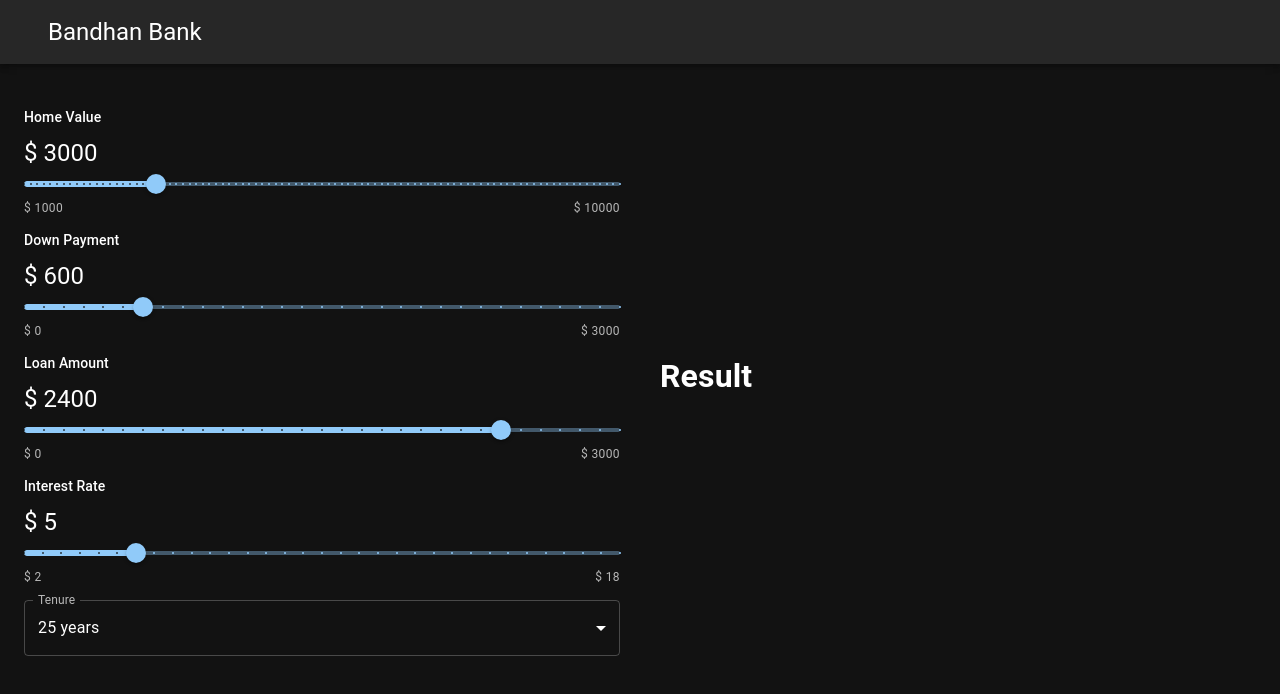
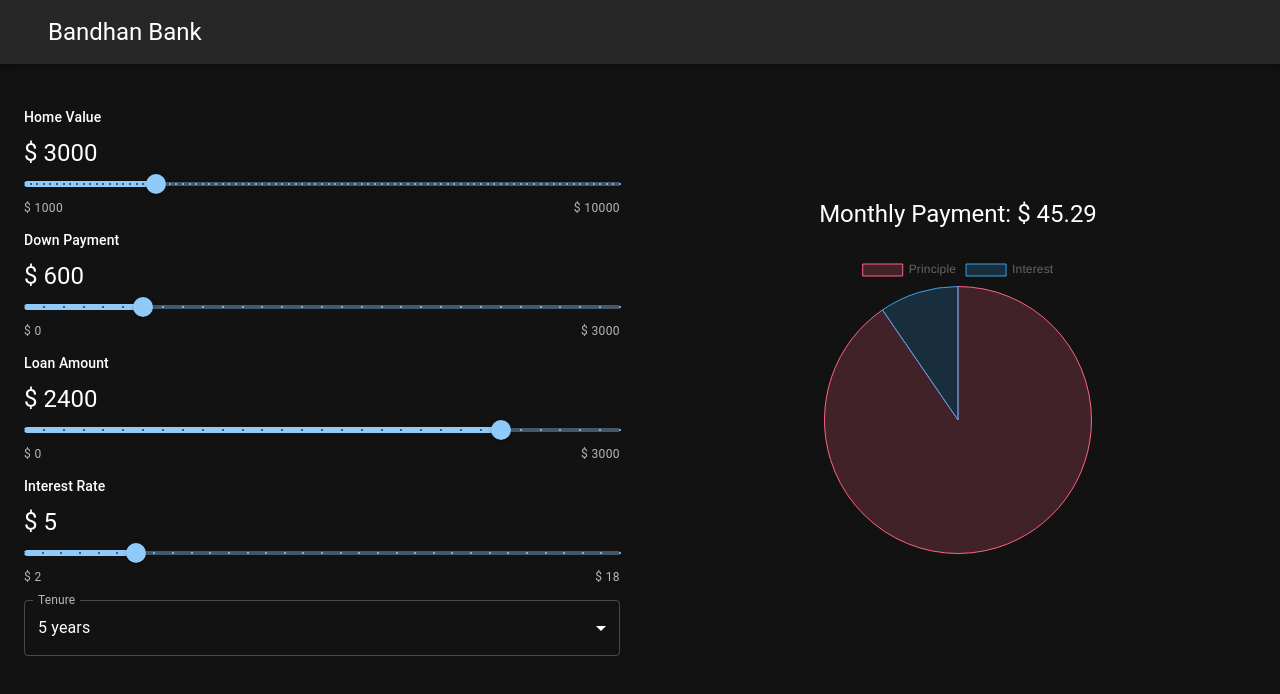
Before and after one commit to damodhar786/mortgage-calculator, a React (Create React App) app: page / in a window 1280 px wide. Shown: the top 694 px of the page. Built offline with nearby package versions, Linux system fonts and the light colour scheme.

Commit message:
result component added

```diff
--- a/src/App.js
+++ b/src/App.js
@@ -25,7 +25,7 @@
           <TenureSelect data={data} setData={setData} />
         </Grid>
         <Grid item xs={12} md={6}>
-          <Result />
+          <Result data={data} />
         </Grid>
       </Grid>
 
--- a/src/components/Result.js
+++ b/src/components/Result.js
@@ -1,9 +1,52 @@
+import { Stack, Typography } from '@mui/material';
 import React from 'react';
+import { Pie } from 'react-chartjs-2';
+import { Chart as ChartJS, ArcElement, Tooltip, Legend } from "chart.js";
 
-function Result() {
+ChartJS.register(ArcElement, Tooltip, Legend);
+
+function Result({ data }) {
+
+  const { homeValue, loanAmount, loanTerm, interestRate } = data;
+
+
+  const totalLoanMonths = loanTerm * 12;
+  const interestPerMonth = interestRate / 100 / 12;
+  const monthlyPayment =
+    (loanAmount * interestPerMonth *
+      (1 + interestPerMonth) ** totalLoanMonths) /
+    ((1 + interestPerMonth) ** totalLoanMonths - 1);
+
+  const totalInterestGenerated = monthlyPayment * totalLoanMonths - loanAmount;
+
+  const pieChartData = {
+    labels: ["Principle", "Interest"],
+    datasets: [
+      {
+        label: "Ratio of Principle and Interest",
+        data: [homeValue, totalInterestGenerated],
+        backgroundColor: ["rgba(255, 99, 132, 0.2)", "rgba(54, 162, 235, 0.2)"],
+        borderColor: ["rgba(255, 99, 132, 1)", "rgba(54, 162, 235, 1)"],
+        borderWidth: 1,
+      }
+    ]
+  }
+
+
   return (
     <div>
-      <h1>Result</h1>
+      <Stack gap={3} >
+        <Typography textAlign="center" variant="h5">
+          Monthly Payment: $ {monthlyPayment.toFixed(2)}
+        </Typography>
+        <Stack direction="row" justifyContent="center">
+          <div>
+            <Pie data={pieChartData} />
+          </div>
+
+        </Stack>
+
+      </Stack>
     </div>
   )
 }
--- a/src/components/TenureSelect.js
+++ b/src/components/TenureSelect.js
@@ -28,10 +28,10 @@
           onchange={handleChange}
           >
             <MenuItem value={5}>5 years</MenuItem>
-            <MenuItem value={5}>10 years</MenuItem>
-            <MenuItem value={5}>15 years</MenuItem>
-            <MenuItem value={5}>20 years</MenuItem>
-            <MenuItem value={5}>25 years</MenuItem>
+            <MenuItem value={10}>10 years</MenuItem>
+            <MenuItem value={15}>15 years</MenuItem>
+            <MenuItem value={20}>20 years</MenuItem>
+            <MenuItem value={25}>25 years</MenuItem>
           </Select>
       </FormControl>
     </div>
```
